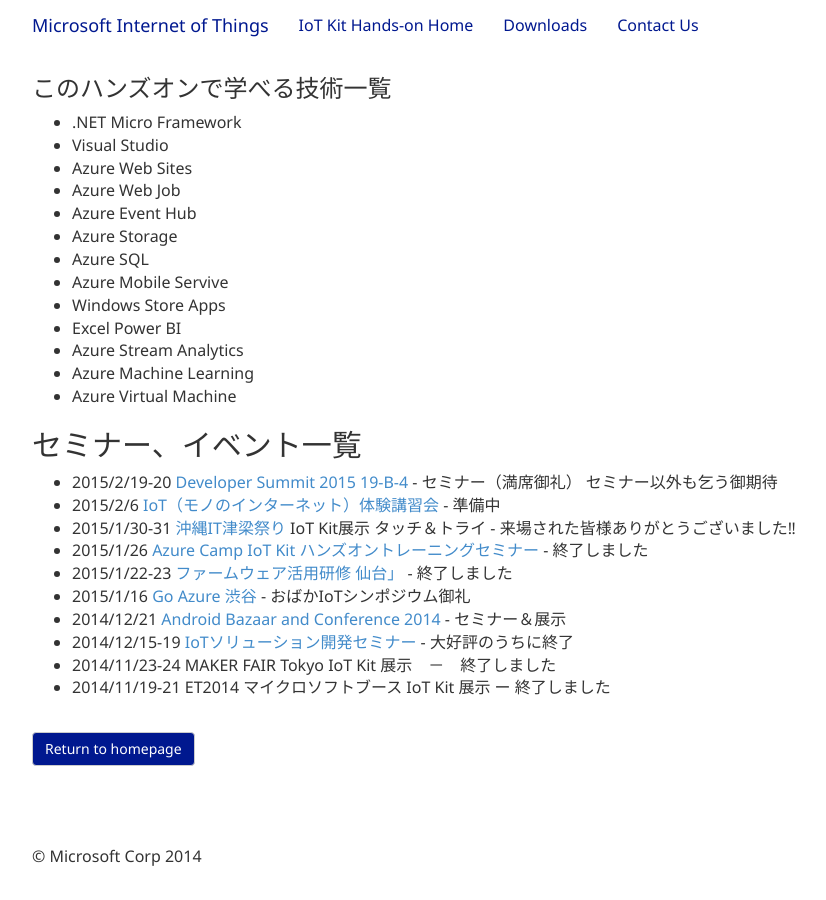
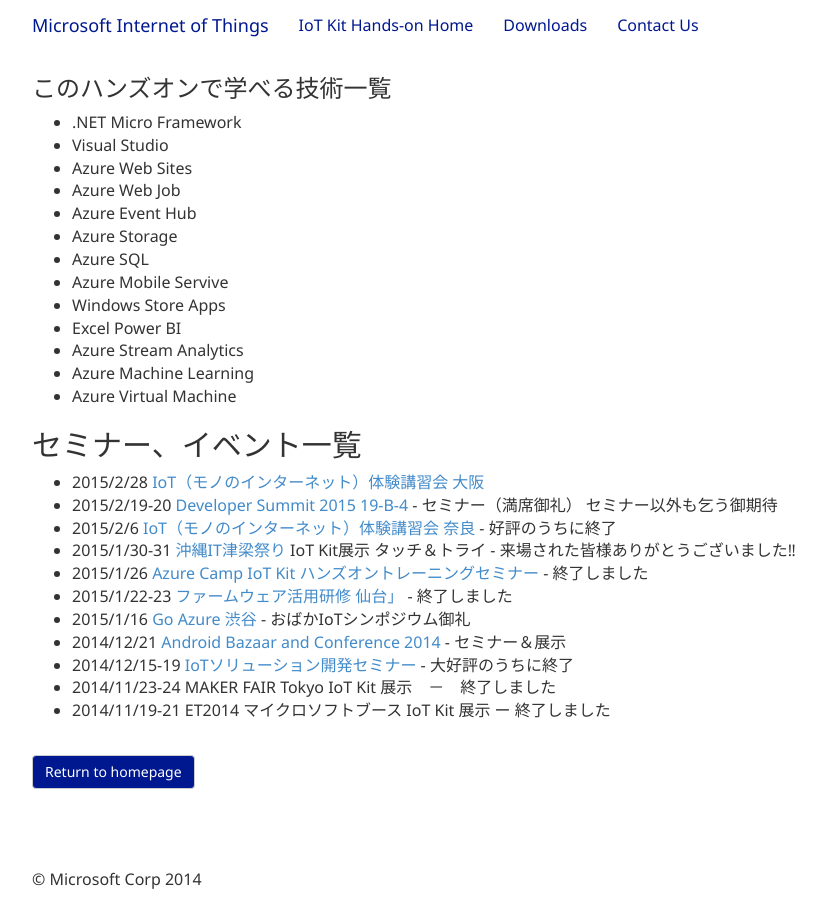
Before and after one commit to ms-iotkithol-jp/ms-iotkithol-jp.github.io, a Jekyll site: the page built from HowToLearn.md, in a window 1280 px wide and 900 px high, scrolled down 537 px. Shown: the whole window, without its empty margins (38-864 px from the left). Built offline with Jekyll 4.4.1, drawn with Linux system fonts in a browser that asks for light colours; nearby versions of some CDN libraries; before the commit the page ends 1415 px from its top, so only the background shows below that.

Commit message:
Add Osaka

```diff
--- a/HowToLearn.md
+++ b/HowToLearn.md
@@ -29,8 +29,9 @@
 
 ## セミナー、イベント一覧
 
+* 2015/2/28 [IoT（モノのインターネット）体験講習会 大阪](http://eccsmartapp.doorkeeper.jp/events/20724)
 * 2015/2/19-20 [Developer Summit 2015 19-B-4](http://event.shoeisha.jp/devsumi/20150219/timetable) - セミナー（満席御礼） セミナー以外も乞う御期待
-* 2015/2/6 [IoT（モノのインターネット）体験講習会](http://www.pref.nara.jp/item/133489.htm) - 準備中
+* 2015/2/6 [IoT（モノのインターネット）体験講習会 奈良](http://www.pref.nara.jp/item/133489.htm) - 好評のうちに終了
 * 2015/1/30-31 [沖縄IT津梁祭り](http://www.it-matsuri.net/index.html) IoT Kit展示 タッチ＆トライ - 来場された皆様ありがとうございました‼
 * 2015/1/26 [Azure Camp IoT Kit ハンズオントレーニングセミナー](https://msevents.microsoft.com/CUI/EventDetail.aspx?EventID=1032609294&Culture=ja-JP&community=0) - 終了しました
 * 2015/1/22-23 [ファームウェア活用研修 仙台」](http://www.mit.pref.miyagi.jp/embedded/kensyu_26/#firmware) - 終了しました
```
